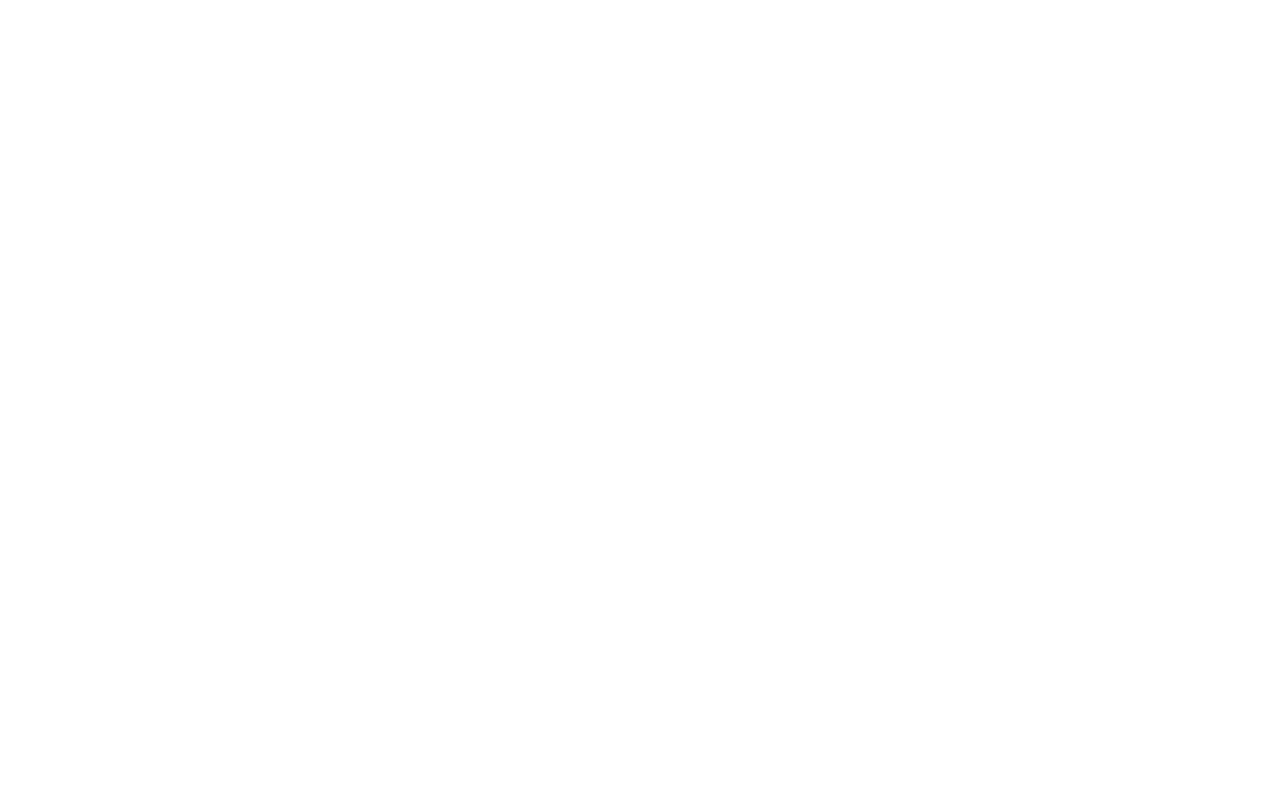
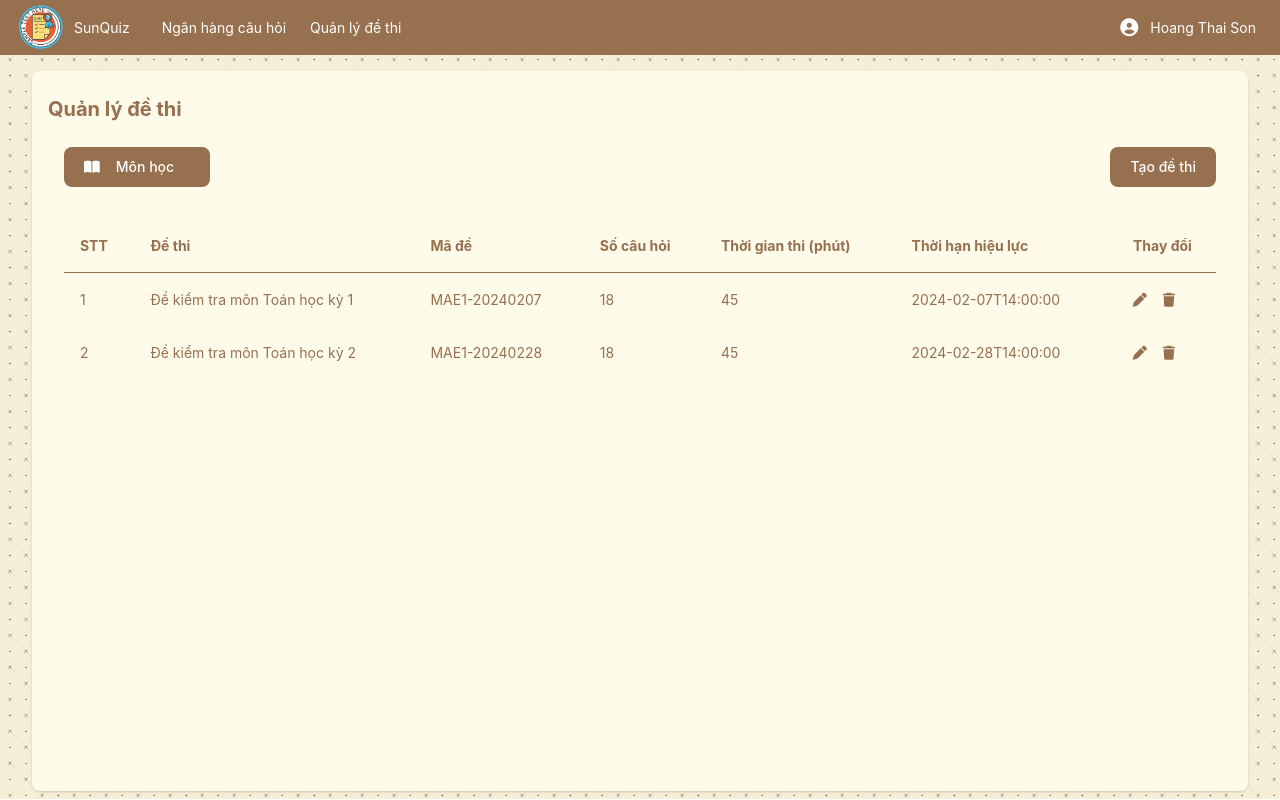
Before and after one commit to sonkun-game/sunquiz, a Nuxt app in the folder admin/teacher/: page /makeTest in a window 1280 px wide. Built offline with nearby package versions, Linux system fonts and the light colour scheme.

Commit message:
init makeQuiz and makeTest

```diff
--- a/admin/teacher/pages/makeQuiz/index.vue
+++ b/admin/teacher/pages/makeQuiz/index.vue
@@ -1,7 +1,7 @@
 <template>
   <div class="container p-4 shadow bg-yellow-50 rounded-lg m-auto">
     <p class="text-xl py-2">
-      <b>Ngân hàng đề thi</b>
+      <b>Ngân hàng câu hỏi</b>
     </p>
     <!-- Chọn môn học -->
     <div class="p-4">
@@ -71,19 +71,18 @@
       ],
       listQuestion: [
         {
-          id: "1",
+          id: 1,
           quest: "1 + 1=",
           answ: "2"
         },
         {
-          id: "1",
+          id: 2,
           quest: "2 + 3=",
           answ: "5"
         }
       ]
     }
   }
-
 }
 </script>
 
--- a/admin/teacher/pages/makeTest/index.vue
+++ b/admin/teacher/pages/makeTest/index.vue
@@ -1,10 +1,112 @@
 <template>
+  <div class="container p-4 shadow bg-yellow-50 rounded-lg m-auto">
+    <p class="text-xl py-2">
+      <b>Quản lý đề thi</b>
+    </p>
+    <!-- Chọn môn học -->
+    <div class="p-4 flex justify-between">
+      <Dropdown label="Môn học" :list="listSubject" iconClass="fa-solid fa-book-open" />
+
+      <button class="bg-teddy-brow text-white font-medium rounded-lg text-sm px-5 py-2.5">Tạo đề thi</button>
+    </div>
+    <!-- Danh sách ngân hàng đề -->
+    <div class="p-4">
+      <table class="w-full">
+        <thead>
+          <tr class="">
+            <th class="p-4 text-left">STT</th>
+            <th class="p-4 text-left">Đề thi</th>
+            <th class="p-4 text-left">Mã đề</th>
+            <th class="p-4 text-left">Số câu hỏi</th>
+            <th class="p-4 text-left">Thời gian thi (phút)</th>
+            <th class="p-4 text-left">Thời hạn hiệu lực</th>
+            <th class="p-4">Thay đổi</th>
+          </tr>
+        </thead>
+        <tbody>
+          <tr class="hover:bg-orange-100" v-for="(item, index) in listTest" :key="index">
+            <td class="p-4">{{ index + 1 }}</td>
+            <td class="p-4">{{ item.name }}</td>
+            <td class="p-4">{{ item.code }}</td>
+            <td class="p-4">{{ item.questNum }}</td>
+            <td class="p-4">{{ item.time }}</td>
+            <td class="p-4">{{ item.expired }}</td>
+            <td class="p-4">
+              <button class="px-2">
+                <i class="fa-solid fa-pen"></i>
+              </button>
+              <button class="px-2">
+                <i class="fa-solid fa-trash"></i>
+              </button>
+            </td>
+          </tr>
+        </tbody>
+        <tfoot>
+        </tfoot>
+      </table>
+    </div>
+  </div>
 </template>
 
 <script>
+import Dropdown from '../../components/Dropdown.vue';
+
 export default {
-  setup() {
-
+  name: 'MakeTestPage',
+  layout: 'main',
+  components: {
+    Dropdown
   },
+  data() {
+    return {
+      listSubject: [
+        {
+          link: "#",
+          name: "Toán học"
+        },
+        {
+          link: "#",
+          name: "Tiếng anh"
+        }
+      ],
+      listTest: [
+        {
+          id: 1,
+          name: "Đề kiểm tra môn Toán học kỳ 1",
+          code: "MAE1-20240207",
+          questNum: "18",
+          time: "45",
+          expired: "2024-02-07T14:00:00",
+        },
+        {
+          id: 2,
+          name: "Đề kiểm tra môn Toán học kỳ 2",
+          code: "MAE1-20240228",
+          questNum: "18",
+          time: "45",
+          expired: "2024-02-28T14:00:00",
+        },
+      ]
+    }
+  }
 }
 </script>
+
+
+<style scoped>
+* {
+  color: #97704f;
+}
+
+.text-white {
+  color: white !important;
+}
+
+thead {
+  border-bottom: 1px solid #97704f;
+}
+
+.container {
+  height: 90vh;
+}
+</style>
```
